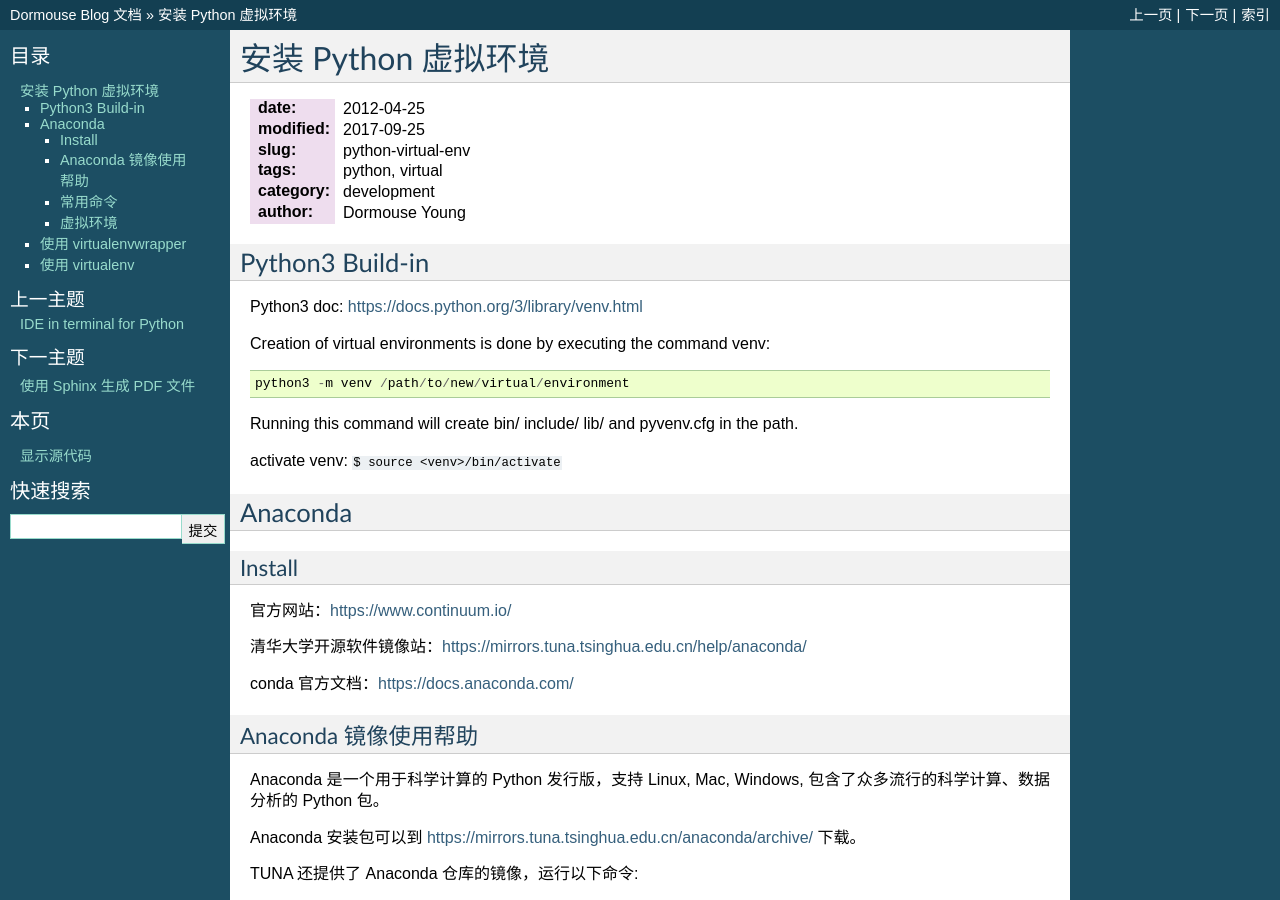
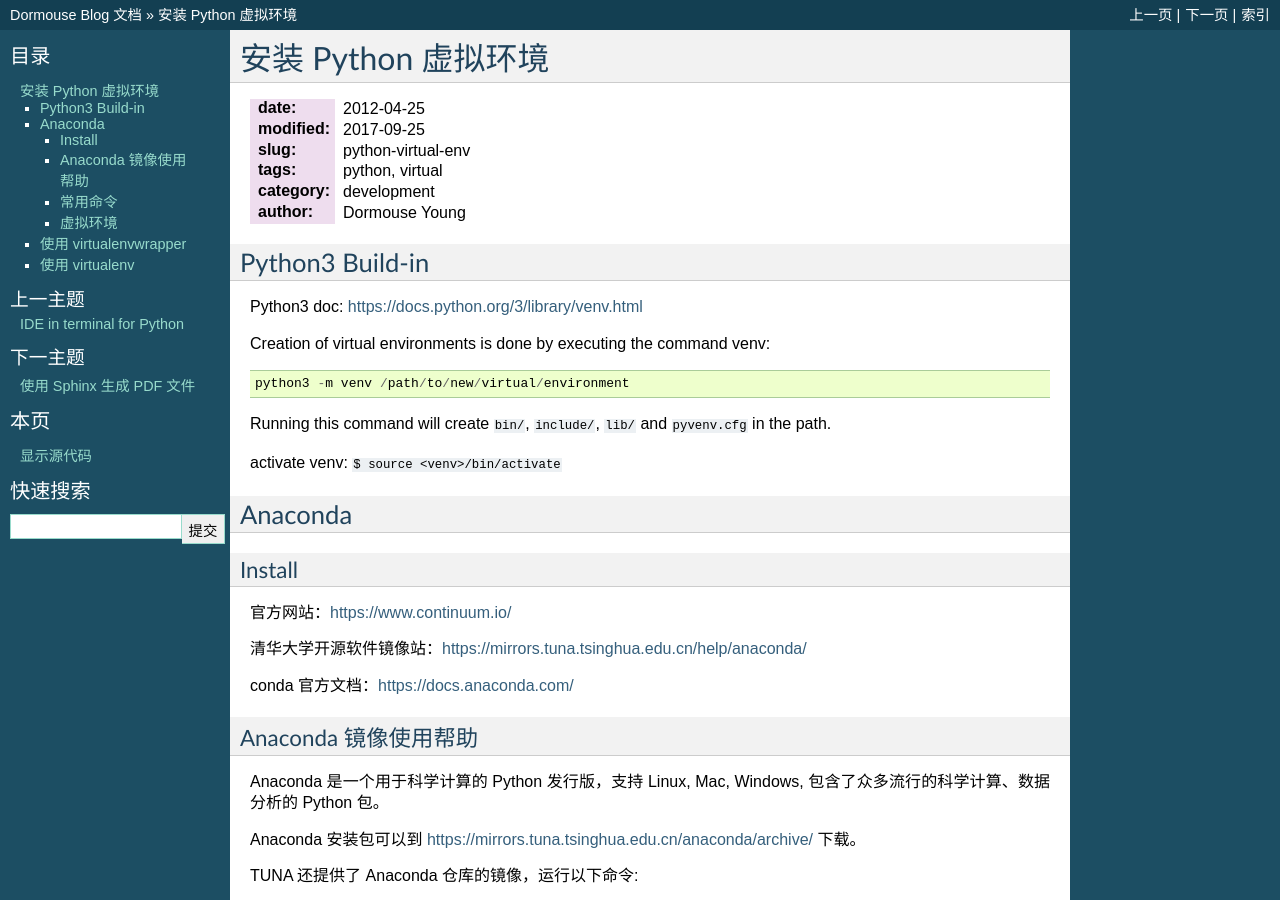
Before and after one commit to dormouse/blog, a Sphinx documentation site: the page built from source/python-virtual-env.rst, in a window 1280 px wide and 900 px high. Built offline with Sphinx 7.4.7, drawn with Linux system fonts in a browser that asks for light colours.

```diff
--- a/source/mac-note.rst
+++ b/source/mac-note.rst
@@ -35,7 +35,8 @@ Example::
 
 What is it?
 
-Homebrew installs packages to their own directory and then symlinks their files into /usr/local::
+Homebrew installs packages to their own directory and then symlinks their
+files into ``/usr/local``::
 
     $ cd /usr/local
     $ find Cellar
@@ -109,7 +110,8 @@ But it is very strange::
 
     FirefoxSetup.exe               7%[==>                                           ]   6.46M   577KB/s    eta 1m 54s
 
-So I have to go to http://ftp.mozilla.org/pub/firefox/releases/51.0.1/mac/en-US/ , and download manually.
+So I have to go to http://ftp.mozilla.org/pub/firefox/releases/51.0.1/mac/en-US/ ,
+and download manually.
 
 
 bash
--- a/source/python-virtual-env.rst
+++ b/source/python-virtual-env.rst
@@ -16,8 +16,8 @@ Creation of virtual environments is done by executing the command venv::
 
     python3 -m venv /path/to/new/virtual/environment
 
-Running this command will create bin/ include/ lib/ and pyvenv.cfg in the
-path.
+Running this command will create ``bin/``, ``include/``, ``lib/`` and
+``pyvenv.cfg`` in the path.
 
 activate venv: ``$ source <venv>/bin/activate``
 
```
